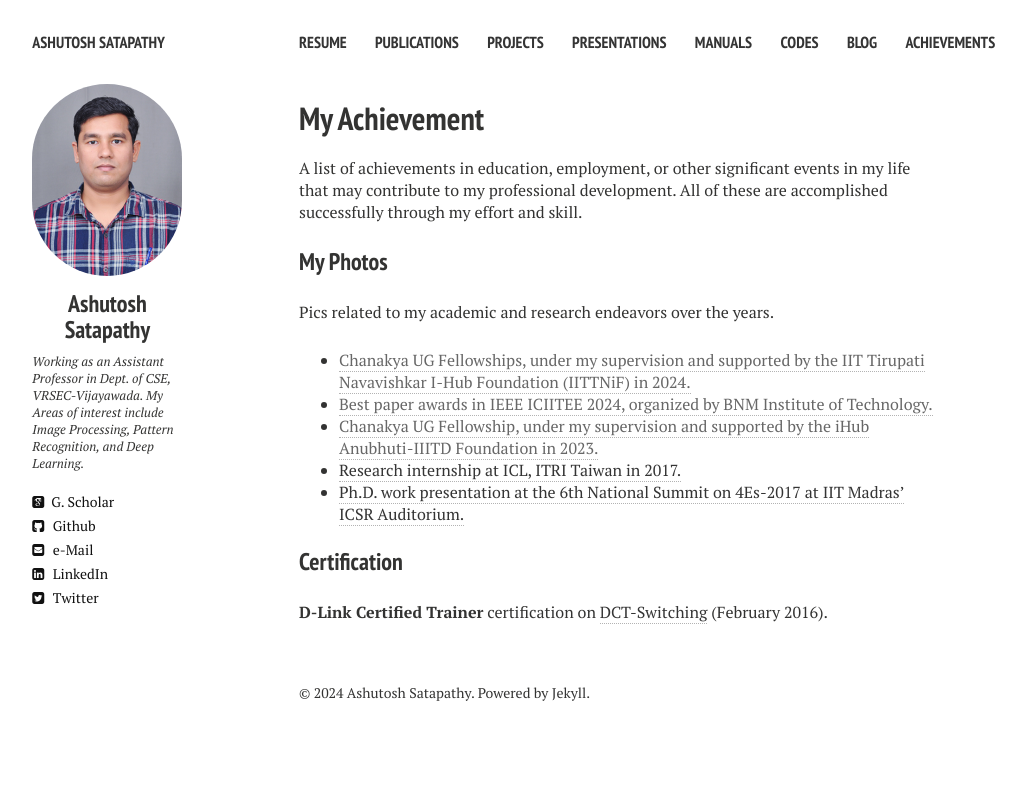
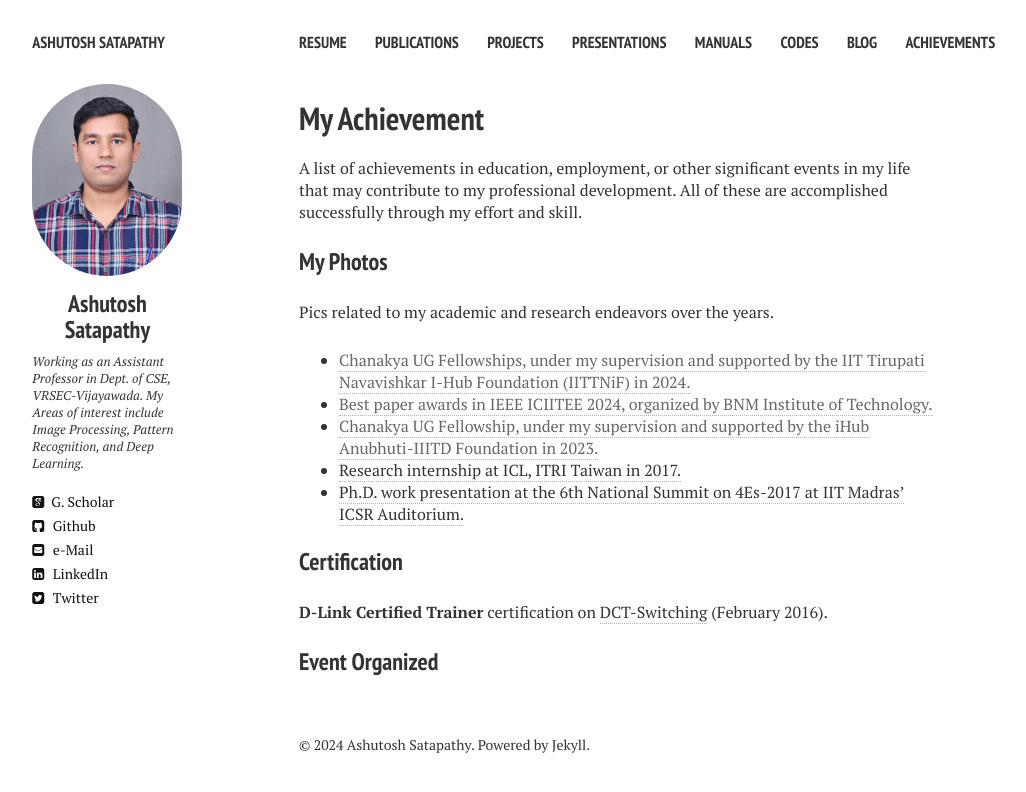
Before and after one commit to ashutoshsatapathy1990/ashutoshsatapathy1990.github.io, a Jekyll site: the page built from achievement.md, in a window 1280 px wide. Shown: the top 792 px of the page, without its empty margins (21-1047 px from the left). Built offline with Jekyll 4.4.1, drawn with Linux system fonts in a browser that asks for light colours; nearby versions of some CDN libraries.

Commit message:
Update achievement.md

```diff
--- a/achievement.md
+++ b/achievement.md
@@ -21,3 +21,5 @@ Pics related to my academic and research endeavors over the years.
 ### Certification
 
 **D-Link Certified Trainer** certification on [DCT-Switching](https://photos.app.goo.gl/z3ZzoufRXzSFD49SA) (February 2016).
+
+### Event Organized
```
